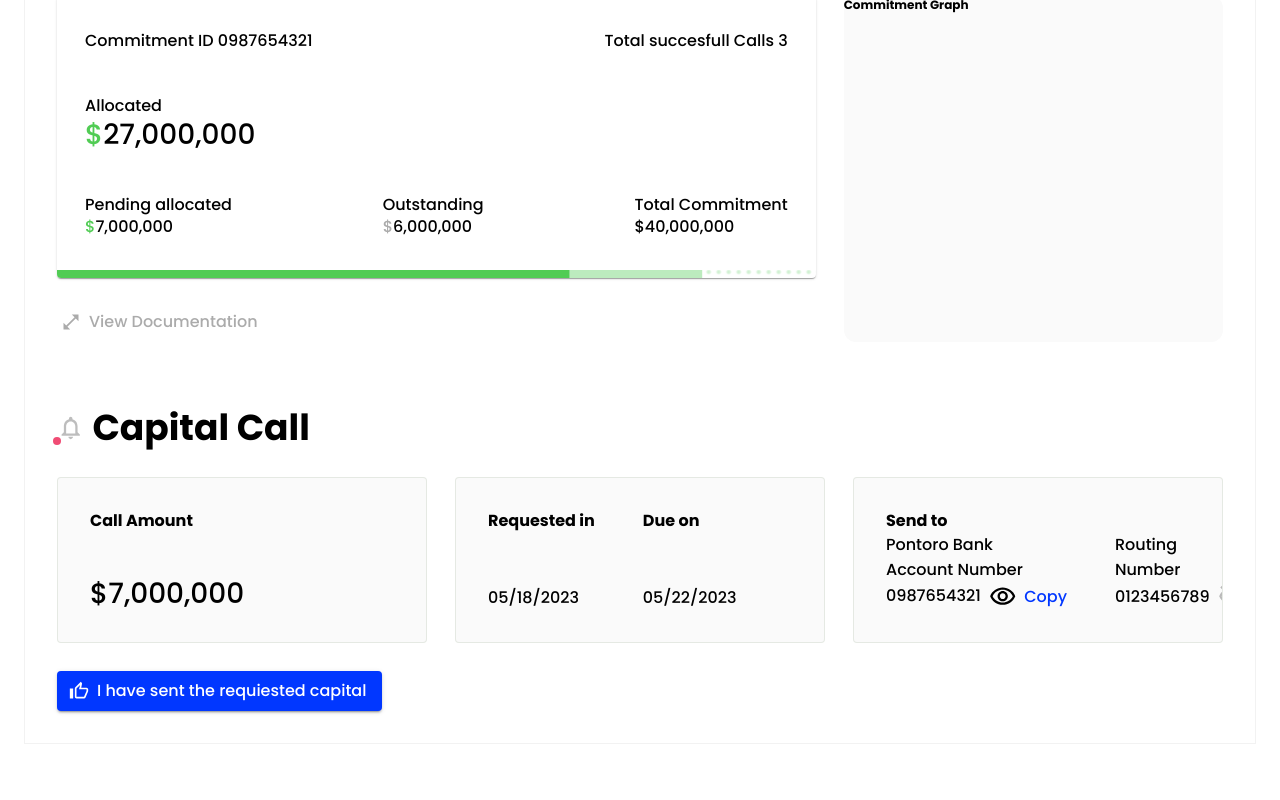
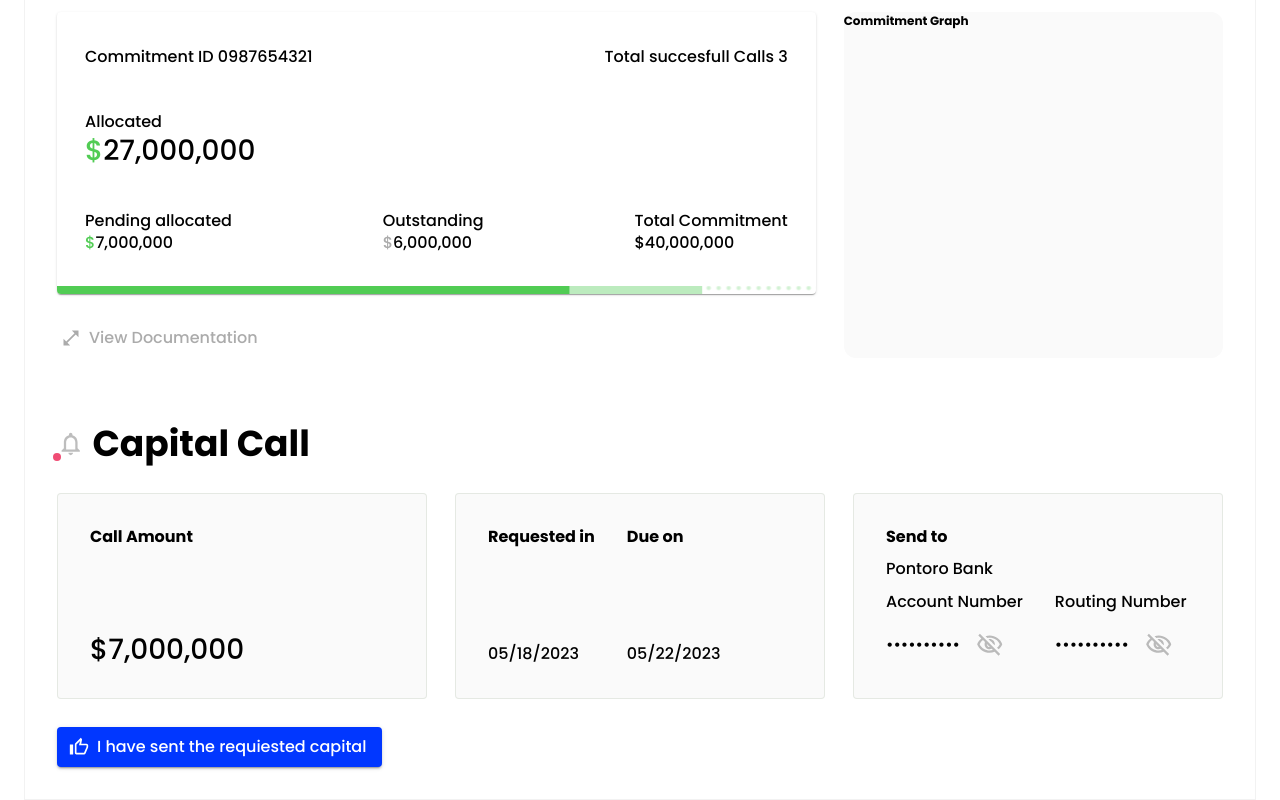
Before and after one commit to cavera/react-mui-exercise, a Next.js app: page / in a window 1280 px wide. Shown: the part 478-1278 px from the top of the page. Before the commit the page ends 1222 px from the top, so only its background shows below. Built offline with nearby package versions, Linux system fonts and the light colour scheme.

Commit message:
Toggles for visibility on the acccount and routing number

```diff
--- a/components/CapitalCall/index.jsx
+++ b/components/CapitalCall/index.jsx
@@ -1,9 +1,12 @@
-import { Typography, Box, IconButton, Badge, Stack } from "@mui/material";
+import { Typography, Box, Button, Stack, IconButton } from "@mui/material";
 import CapitalCallHeader from "./CapitalCallHeader";
 import PontoIcon from "../PontoIcon";
 import CapitalCallCard from "../CommitmentManagement/CapitalCallCard";
 import TextContainer from "../TextContainer";
 import Number from "../Number";
+import VisibilityToggle from "../VisibilityToggle";
+import SensitiveText from "../SensitiveText";
+import { AccountBalanceOutlined } from "@mui/icons-material";
 
 const CapitalCall = ({ data }) => {
 	const {
@@ -37,36 +40,17 @@ const CapitalCall = ({ data }) => {
 						<Typography variant='h6'>{due}</Typography>
 					</TextContainer>
 				</CapitalCallCard>
+
 				<CapitalCallCard>
 					<TextContainer>
 						<Typography variant='h5'>Send to</Typography>
 						<Typography variant='h6'>{bank}</Typography>
 						<Typography variant='h6'>Account Number</Typography>
-						<Stack
-							direction='row'
-							alignItems='center'
-							spacing={1}>
-							<Typography variant='subtitle1'>{account}</Typography>
-							<PontoIcon name='visibility' />
-							<Typography
-								variant='h6'
-								color='primary'>
-								Copy
-							</Typography>
-						</Stack>
+						<SensitiveText data={account} />
 					</TextContainer>
 					<TextContainer space='top'>
 						<Typography variant='h6'>Routing Number</Typography>
-						<Stack
-							direction='row'
-							alignItems='center'
-							spacing={1}>
-							<Typography variant='h6'>{routingNumber}</Typography>
-							<PontoIcon
-								name='visibilityOff'
-								color='disabled'
-							/>
-						</Stack>
+						<SensitiveText data={routingNumber} />
 					</TextContainer>
 				</CapitalCallCard>
 			</Box>
--- a/components/CommitmentManagement/CapitalCallCard.jsx
+++ b/components/CommitmentManagement/CapitalCallCard.jsx
@@ -2,7 +2,7 @@ import { Card, Typography } from "@mui/material";
 import PontoIcon from "../PontoIcon";
 
 const CapitalCallCard = ({ children, direction }) => {
-	const directionOpts = direction === "vertical" ? { flexDirection: "column", gap: 1 } : { gap: 6 };
+	const directionOpts = direction === "vertical" ? { flexDirection: "column", gap: 1 } : { gap: 4 };
 
 	return (
 		<Card
--- a/components/CommitmentManagement/index.jsx
+++ b/components/CommitmentManagement/index.jsx
@@ -14,8 +14,6 @@ const CommitmentManagement = () => {
 	const commitmentSelected = cMnt.commitments.find(commitment => {
 		return commitment.id === commitmentId;
 	});
-
-	console.log(commitmentSelected);
 
 	const handleChange = id => setCommitmentId(id);
 
--- /dev/null
+++ b/components/SensitiveText/index.jsx
@@ -0,0 +1,33 @@
+import { Typography, Stack, Button } from "@mui/material";
+import { useState } from "react";
+import VisibilityToggle from "../VisibilityToggle";
+
+const SensitiveText = ({ data }) => {
+	const [isVisible, setIsVisible] = useState(false);
+
+	const handleToggle = () => {
+		setIsVisible(!isVisible);
+	};
+
+	return (
+		<Stack
+			direction='row'
+			alignItems='center'
+			spacing={1}>
+			<Typography variant='h6'>{isVisible ? data : "••••••••••"}</Typography>
+			<VisibilityToggle
+				initialState={false}
+				onToggle={handleToggle}
+			/>
+			{isVisible && (
+				<Button
+					color='primary'
+					size='small'>
+					Copy
+				</Button>
+			)}
+		</Stack>
+	);
+};
+
+export default SensitiveText;
--- a/components/TextContainer/index.jsx
+++ b/components/TextContainer/index.jsx
@@ -16,6 +16,7 @@ const TextContainer = ({ children, space, ...props }) => {
 				flexDirection: "column",
 				justifyContent: `${justify}`,
 				alignSelf: "stretch",
+				gap: 1,
 			}}>
 			{children}
 		</Box>
--- /dev/null
+++ b/components/VisibilityToggle/index.jsx
@@ -0,0 +1,29 @@
+import { useState } from "react";
+import { IconButton } from "@mui/material";
+import PontoIcon from "../PontoIcon";
+
+const VisibilityToggle = ({ initialState, onToggle }) => {
+	const [visibility, setVisibility] = useState(false);
+
+	let visibilityIcon = null;
+
+	if (visibility) {
+		visibilityIcon = <PontoIcon name='visibility' />;
+	} else {
+		visibilityIcon = (
+			<PontoIcon
+				name='visibilityOff'
+				color='disabled'
+			/>
+		);
+	}
+
+	const handleToggle = () => {
+		setVisibility(!visibility);
+		onToggle();
+	};
+
+	return <IconButton onClick={handleToggle}>{visibilityIcon}</IconButton>;
+};
+
+export default VisibilityToggle;
```
